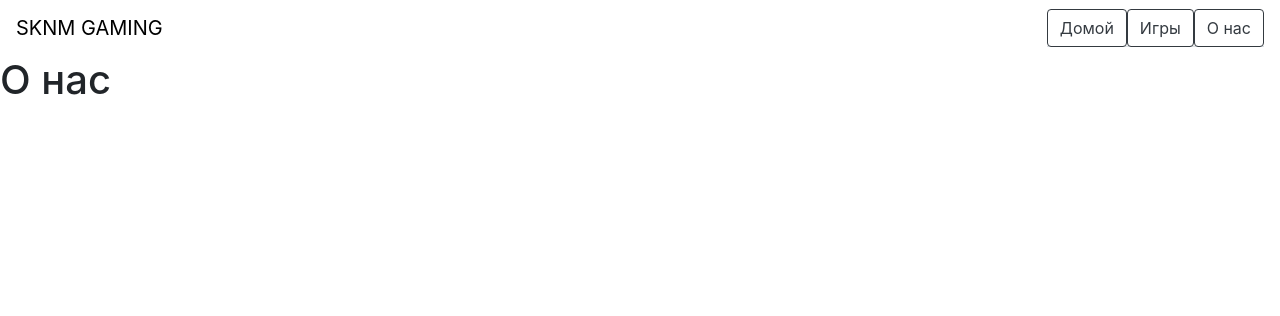
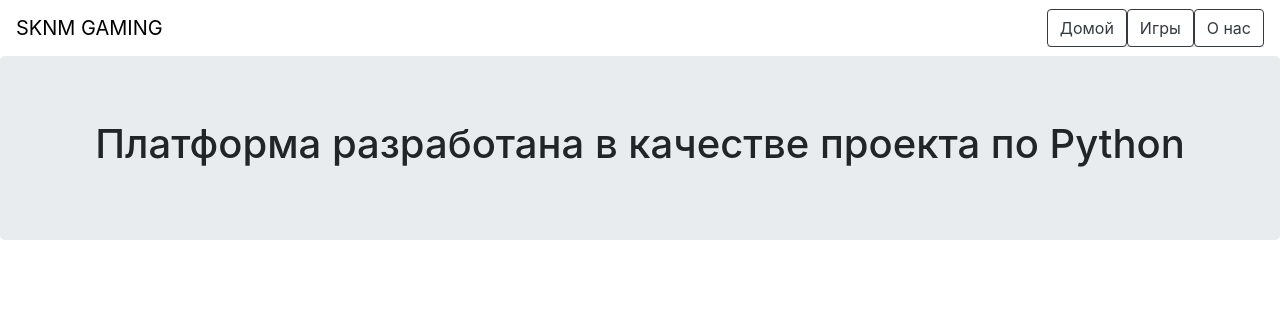
Before and after one commit to OnlinegamesSKNM/mainFile, a Flask app: page /about in a window 1280 px wide. Shown: the top 316 px of the page. Run offline with Flask 2, Linux system fonts and the light colour scheme; some libraries are stand-ins or nearby versions.

Commit message:
Update about.html

```diff
--- a/project/templates/about.html
+++ b/project/templates/about.html
@@ -6,6 +6,8 @@
 
 {% block body %}
     <body>
-        <h1> О нас</h1>
+        <section class="jumbotron text-center">
+            <h1 class="jumbotron-heading">Платформа разработана в качестве проекта по Python</h1>
+        </section>
     </body>
 {% endblock %}
```
